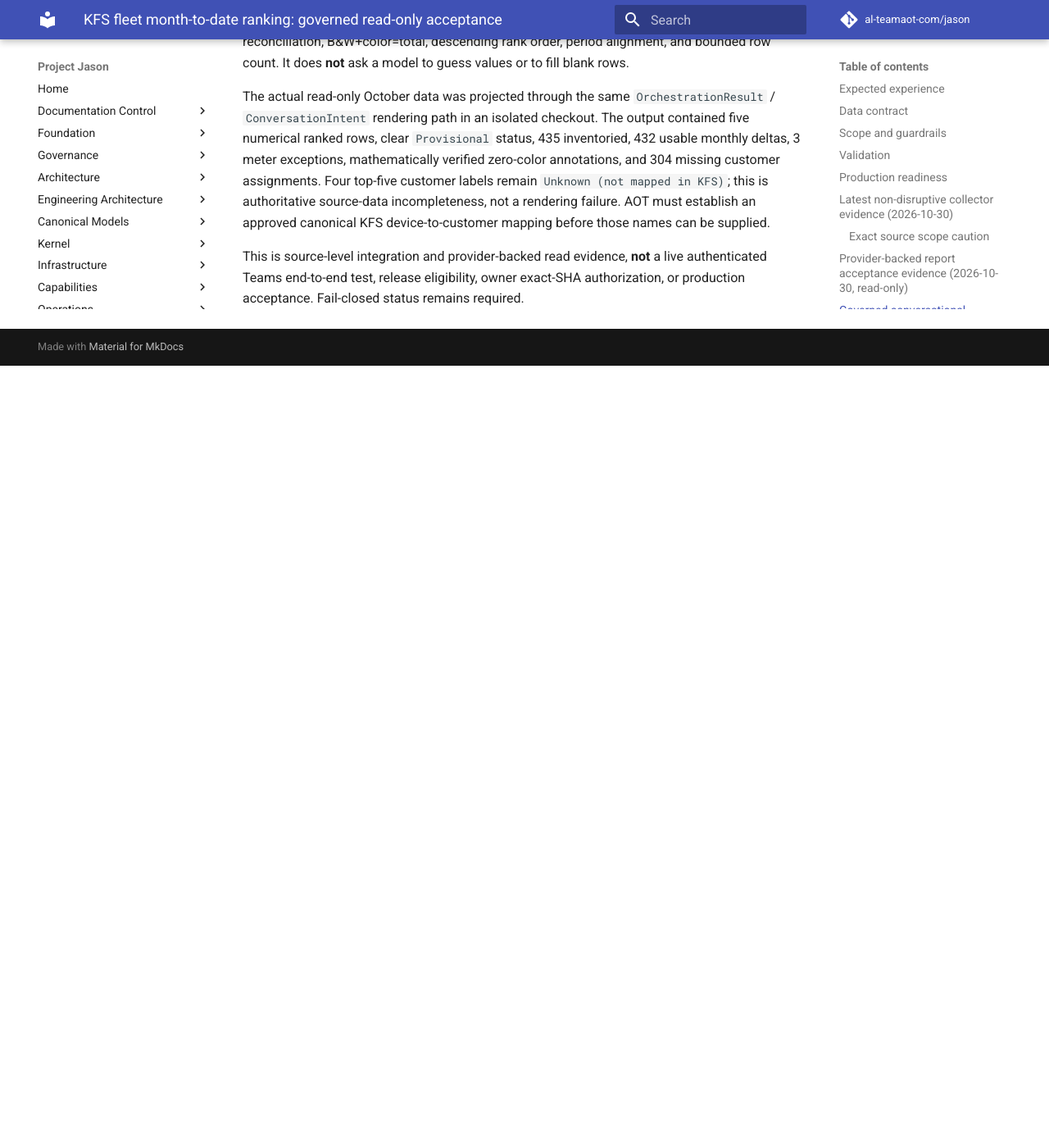
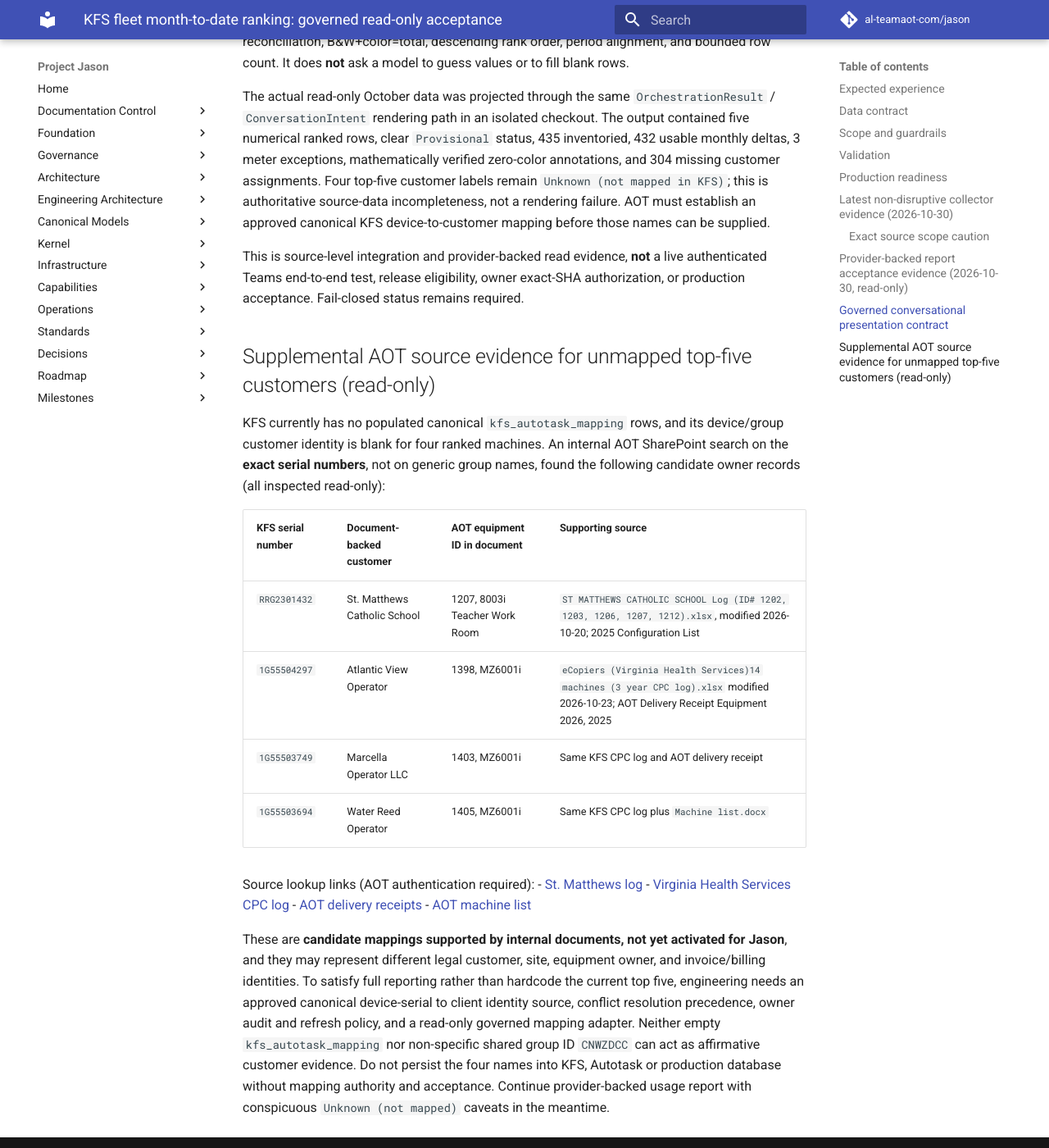
Before and after one commit to al-teamaot-com/jason, an MkDocs documentation site: the page built from docs/operations/KFS-Fleet-Volume-Ranking-20261030.md, in a window 1280 px wide and 1400 px high, scrolled down 3539 px. Shown: the whole window at 82% size. Built offline with MkDocs 1.6.1 and Material for MkDocs 9.7.7, drawn with Linux system fonts in a browser that asks for light colours; comment, search, counter and statistics services are not loaded; before the commit the page ends 3985 px from its top, so only the background shows below that.

Commit message:
Record corroborated serial-to-customer mapping evidence and governance gap (#2176)

```diff
--- a/docs/operations/KFS-Fleet-Volume-Ranking-20261030.md
+++ b/docs/operations/KFS-Fleet-Volume-Ranking-20261030.md
@@ -64,3 +64,22 @@
 The actual read-only October data was projected through the same `OrchestrationResult` / `ConversationIntent` rendering path in an isolated checkout. The output contained five numerical ranked rows, clear `Provisional` status, 435 inventoried, 432 usable monthly deltas, 3 meter exceptions, mathematically verified zero-color annotations, and 304 missing customer assignments. Four top-five customer labels remain `Unknown (not mapped in KFS)`; this is authoritative source-data incompleteness, not a rendering failure. AOT must establish an approved canonical KFS device-to-customer mapping before those names can be supplied.
 
 This is source-level integration and provider-backed read evidence, **not** a live authenticated Teams end-to-end test, release eligibility, owner exact-SHA authorization, or production acceptance. Fail-closed status remains required.
+
+## Supplemental AOT source evidence for unmapped top-five customers (read-only)
+
+KFS currently has no populated canonical `kfs_autotask_mapping` rows, and its device/group customer identity is blank for four ranked machines. An internal AOT SharePoint search on the **exact serial numbers**, not on generic group names, found the following candidate owner records (all inspected read-only):
+
+| KFS serial number | Document-backed customer | AOT equipment ID in document | Supporting source |
+|---|---|---|---|
+| `RRG2301432` | St. Matthews Catholic School | 1207, 8003i Teacher Work Room | `ST MATTHEWS CATHOLIC SCHOOL Log (ID# 1202, 1203, 1206, 1207, 1212).xlsx`, modified 2026-10-20; 2025 Configuration List |
+| `1G55504297` | Atlantic View Operator | 1398, MZ6001i | `eCopiers (Virginia Health Services)14 machines (3 year CPC log).xlsx` modified 2026-10-23; AOT Delivery Receipt Equipment 2026, 2025 |
+| `1G55503749` | Marcella Operator LLC | 1403, MZ6001i | Same KFS CPC log and AOT delivery receipt |
+| `1G55503694` | Water Reed Operator | 1405, MZ6001i | Same KFS CPC log plus `Machine list.docx` |
+
+Source lookup links (AOT authentication required):
+- [St. Matthews log](https://absolnet.sharepoint.com/sites/AOTAdminDocuments/_layouts/15/Doc.aspx?sourcedoc=%7BDC8D82A6-8064-4EC6-8970-9E716D82D495%7D&file=ST+MATTHEWS+CATHOLIC+SCHOOL++Log+%28ID%23+1202%2C+1203%2C+1206%2C+1207%2C+1212%29.xlsx&action=default&mobileredirect=true&web=1)
+- [Virginia Health Services CPC log](https://graph.microsoft.com/v1.0/drives/b!-IVayFBqaUWID9Jhxl3yuySnt-Wb3GtArtgpYfH3EVNo8p5rPdImQ5Z7APH0M9tF/items/01NWNXUCVHM2NI67XF5RELUAVFHBOFGIGJ)
+- [AOT delivery receipts](https://graph.microsoft.com/v1.0/drives/b!-IVayFBqaUWID9Jhxl3yuySnt-Wb3GtArtgpYfH3EVNo8p5rPdImQ5Z7APH0M9tF/items/01NWNXUCSS7U666XAYMVAY77T7TRXUBGAQ)
+- [AOT machine list](https://absolnet.sharepoint.com/sites/AOTAdminDocuments/_layouts/15/Doc.aspx?sourcedoc=%7B5A4D7211-E5A3-4D48-A131-9E6B0C985BAB%7D&file=Machine+list.docx&action=default&mobileredirect=true&web=1)
+
+These are **candidate mappings supported by internal documents, not yet activated for Jason**, and they may represent different legal customer, site, equipment owner, and invoice/billing identities. To satisfy full reporting rather than hardcode the current top five, engineering needs an approved canonical device-serial to client identity source, conflict resolution precedence, owner audit and refresh policy, and a read-only governed mapping adapter. Neither empty `kfs_autotask_mapping` nor non-specific shared group ID `CNWZDCC` can act as affirmative customer evidence. Do not persist the four names into KFS, Autotask or production database without mapping authority and acceptance. Continue provider-backed usage report with conspicuous `Unknown (not mapped)` caveats in the meantime.
```
